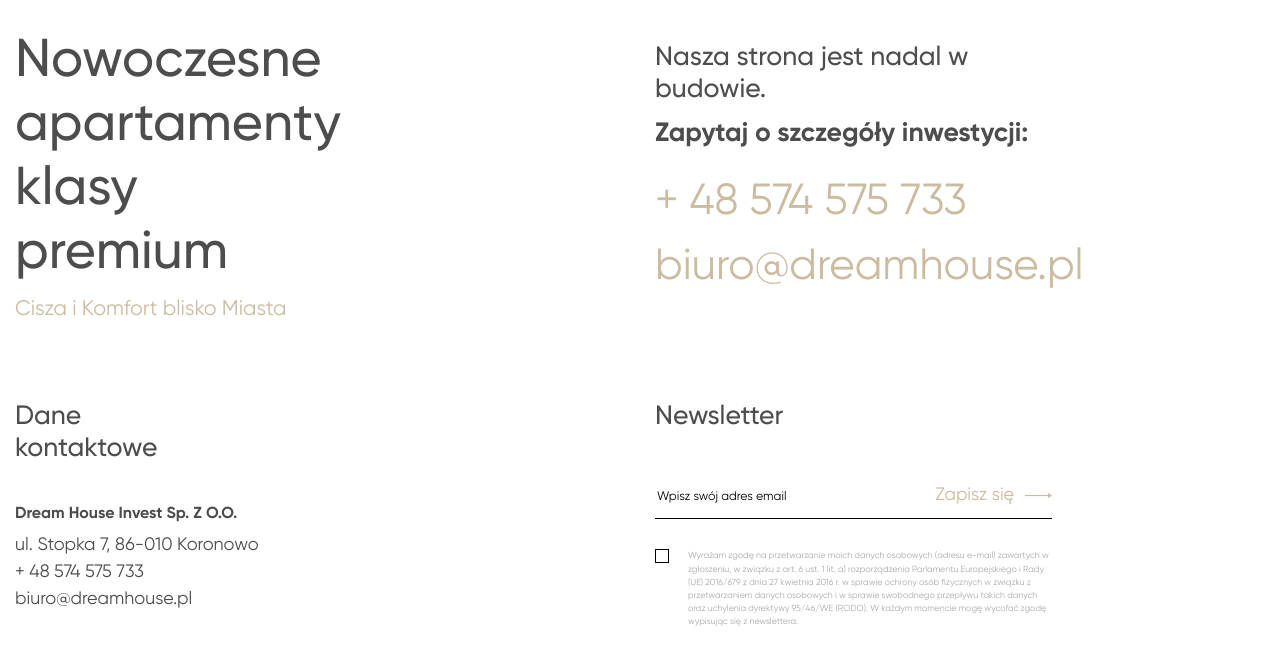
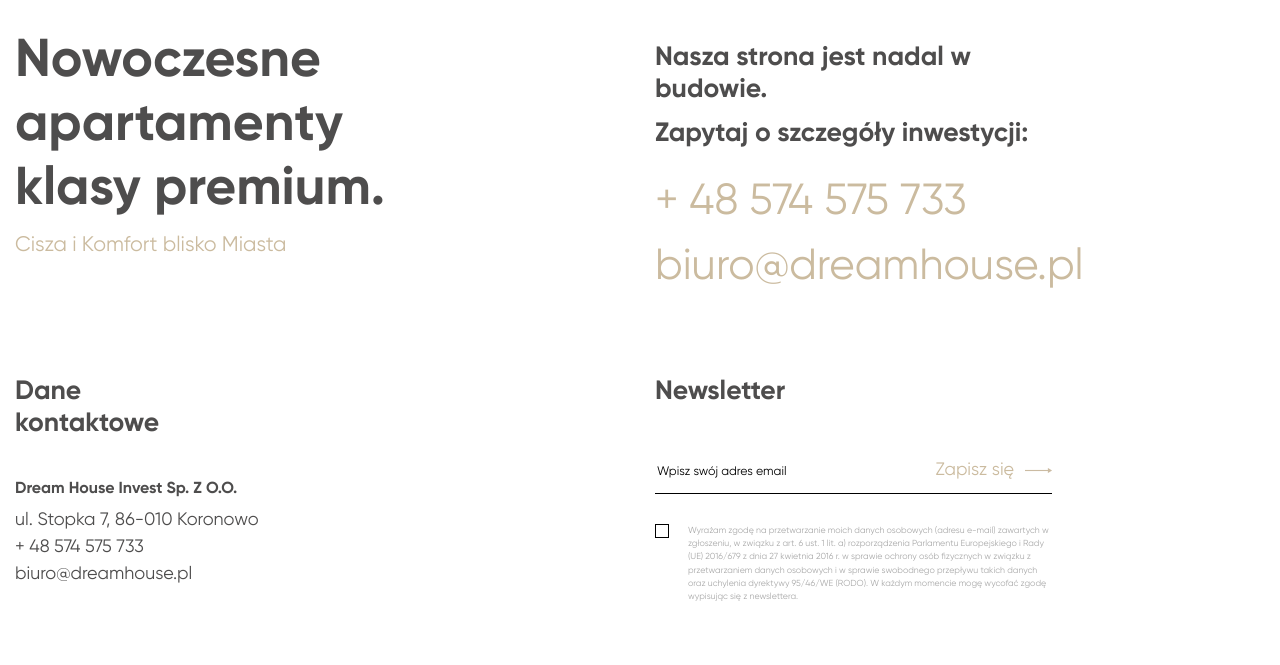
Before and after one commit to spikerx94/dreampark, a website: page index.html in a window 1280 px wide. Shown: the part 750-1415 px from the top of the page. Drawn offline with nearby package versions, Linux system fonts and the light colour scheme; a script that the page names is missing.

Commit message:
Fixed styles fonts

```diff
--- a/index.html
+++ b/index.html
@@ -31,13 +31,13 @@
    <section>
            <div class="container">
                <div class="row">
-                   <div class="col-md-3">
+                   <div class="col-md-4">
                        <div class="about-box">
-                            <h1>Nowoczesne apartamenty klasy premium</h1>
+                            <h1>Nowoczesne<br> apartamenty<br> klasy premium.</h1>
                             <p>Cisza i Komfort blisko Miasta</p>
                         </div>
                    </div>
-                   <div class="col-md-4 offset-md-3">
+                   <div class="col-md-4 offset-md-2">
                        <div class="more-us-box">
                             <h2>Nasza strona jest nadal w budowie.</h2>
                             <p><strong>Zapytaj o szczegóły inwestycji:</strong></p>
--- a/style.scss
+++ b/style.scss
@@ -1,6 +1,5 @@
 $primary-color: #4e4d4d;
 $secondary-color: #cbbb9f;
-$body-font-size: 18px;
 
 $container-max-widths: (
   sm: 540px,
@@ -9,30 +8,26 @@ $container-max-widths: (
   xl: 1540px
 ) !default;
 
+$h1-font-size:                3.33rem !default;
+$h2-font-size:                1.66rem !default;
+$h3-font-size:                1.66rem !default;
+$h4-font-size:                1rem !default;
+
+
+$link-color:                              $primary-color !default;
+$link-hover-color:                        $primary-color !default;
+
 @import "fonts";
 @import "node_modules/bootstrap/scss/bootstrap";
 
-body {
-    font-size: $body-font-size;
-}
-a {
-    color: $primary-color;
-}
-a:hover {
-    color: $primary-color;
-    text-decoration: none;
+h1, h2, h3 {
+    font-weight: bold;
 }
 h1,h2,h3,h4,p {
     color: $primary-color;
 }
-h1 {
-    font-size: 3.33rem;
-}
-h2, h3, .more-us-box p {
+.more-us-box p {
     font-size: 1.66rem;
-}
-h4 {
-    font-size: 1rem;
 }
 h3 {
     margin: 46px 0px 40px 0px;
@@ -70,7 +65,11 @@ header.next-slide {
     margin-top: 24px;
     color: white;
     font-size: 1.77rem;
+    font-weight: bold;
     text-transform: uppercase;
+}
+.header-box-logo {
+    width: 100%;
 }
 .about-box  {
     margin: 33px 0px 30px 0px;
```
Also changed, not shown: style.css, 1 other file.
